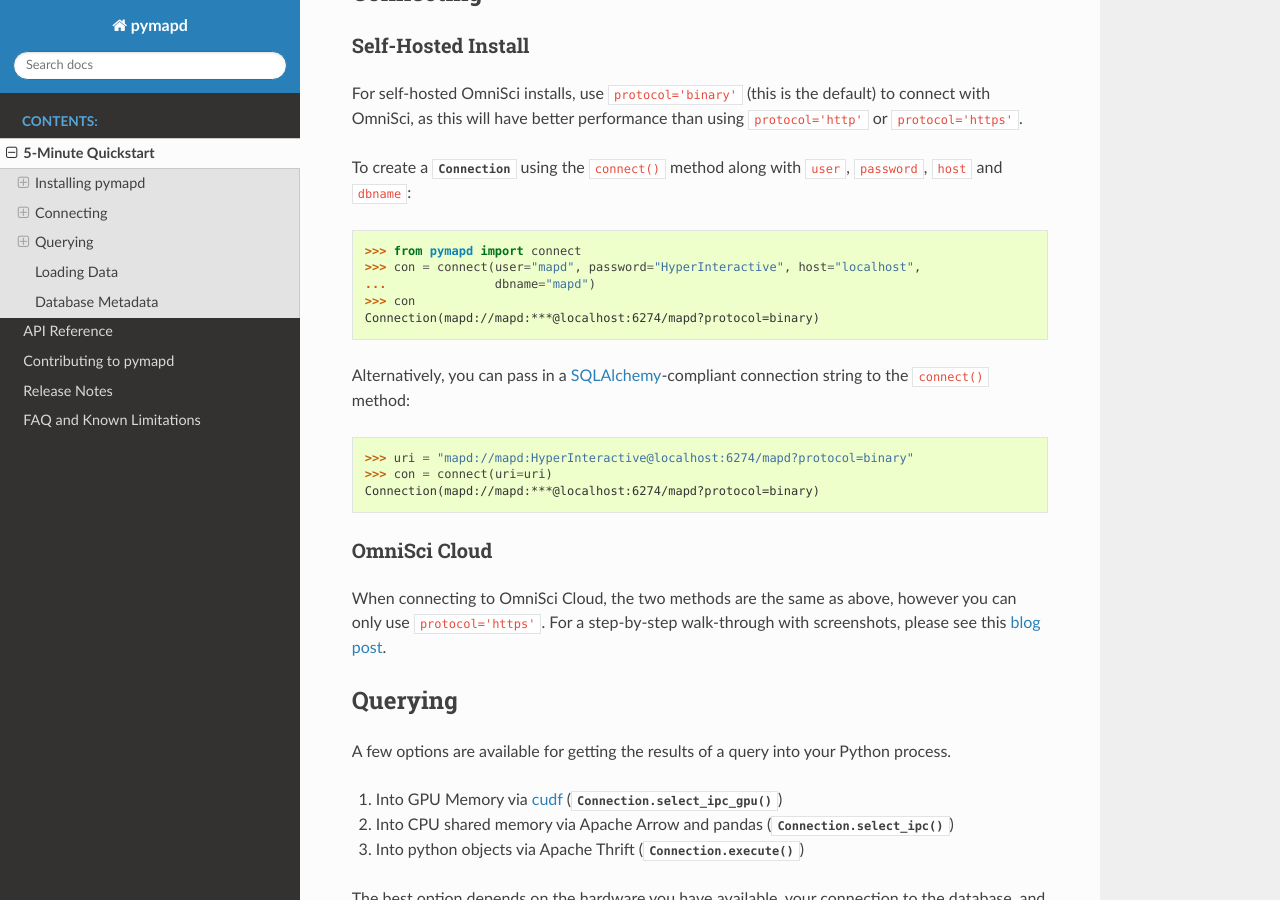
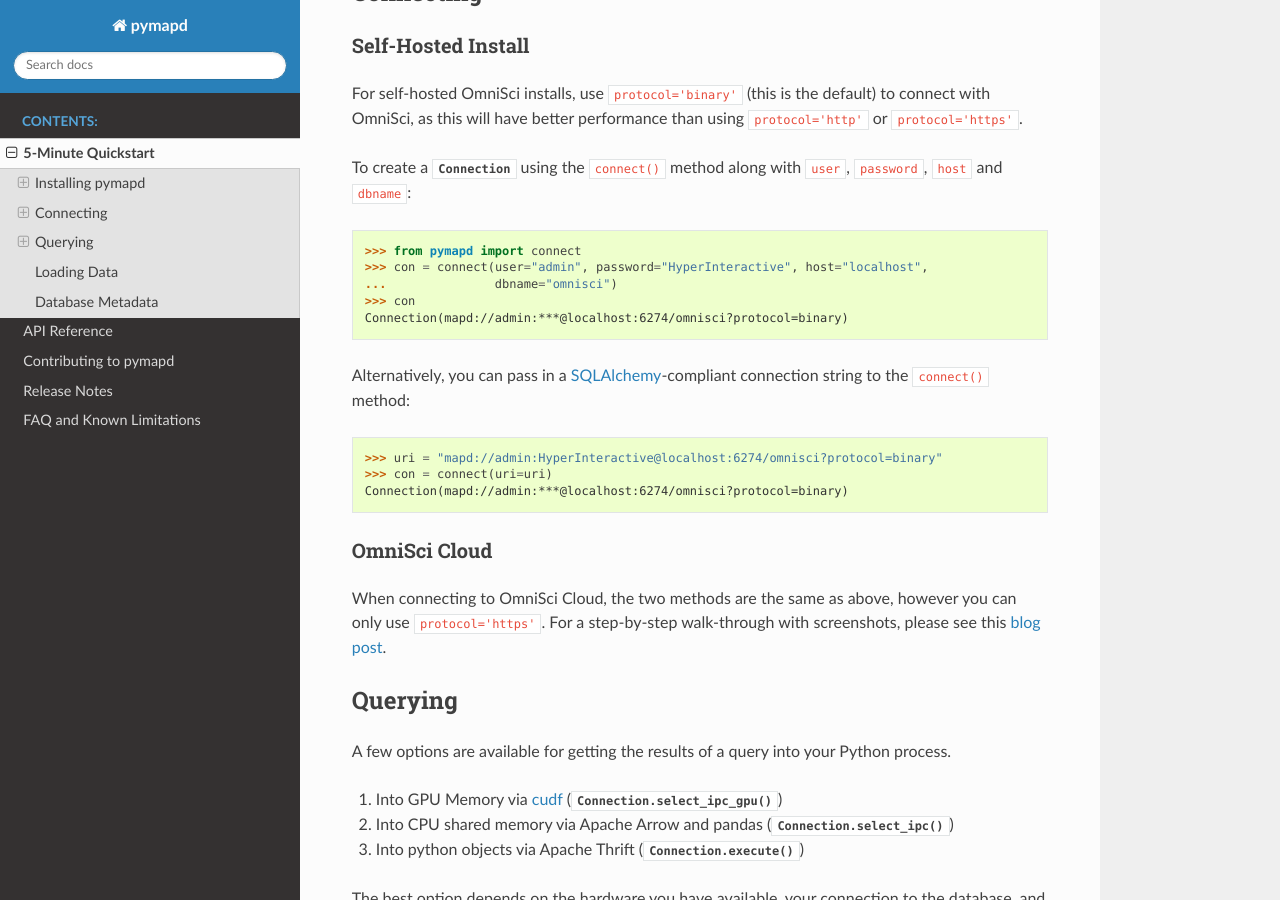
Before and after one commit to heavyai/pymapd, a Sphinx documentation site: the page built from docs/source/usage.rst, in a window 1280 px wide and 900 px high, scrolled down 1155 px. Built offline with Sphinx 7.4.7 and the Read the Docs theme 2.0.0, drawn with Linux system fonts in a browser that asks for light colours; some of the changed text lies outside the part shown.

Commit message:
Update connection parameters (#239)
* Update default user/dbname

As per the new changes in core, update default user name and database name to admin and omnisci respectively
Similar updates to documentation
Update connection parameters unit tests

* Fix dashboard test to rerun them successfully

* Fix test error handling

* Update additional fields add omnisci dbname

* flake8 fixes

```diff
--- a/docs/source/index.rst
+++ b/docs/source/index.rst
@@ -13,8 +13,8 @@
 .. code-block:: python
 
    >>> from pymapd import connect
-   >>> con = connect(user="mapd", password="HyperInteractive", host="localhost",
-   ...               dbname="mapd")
+   >>> con = connect(user="admin", password="HyperInteractive", host="localhost",
+   ...               dbname="omnisci")
    >>> df = con.select_ipc_gpu("SELECT depdelay, arrdelay"
    ...                         "FROM flights_2008_10k"
    ...                         "LIMIT 100")
--- a/docs/source/usage.rst
+++ b/docs/source/usage.rst
@@ -73,19 +73,19 @@
 .. code-block:: python
 
    >>> from pymapd import connect
-   >>> con = connect(user="mapd", password="HyperInteractive", host="localhost",
-   ...               dbname="mapd")
+   >>> con = connect(user="admin", password="HyperInteractive", host="localhost",
+   ...               dbname="omnisci")
    >>> con
-   Connection(mapd://mapd:***@localhost:6274/mapd?protocol=binary)
+   Connection(mapd://admin:***@localhost:6274/omnisci?protocol=binary)
 
 Alternatively, you can pass in a `SQLAlchemy`_-compliant connection string to
 the ``connect()`` method:
 
 .. code-block:: python
 
-   >>> uri = "mapd://mapd:HyperInteractive@localhost:6274/mapd?protocol=binary"
+   >>> uri = "mapd://admin:HyperInteractive@localhost:6274/omnisci?protocol=binary"
    >>> con = connect(uri=uri)
-   Connection(mapd://mapd:***@localhost:6274/mapd?protocol=binary)
+   Connection(mapd://admin:***@localhost:6274/omnisci?protocol=binary)
 
 OmniSci Cloud
 *************
@@ -170,8 +170,8 @@
 
    >>> from pymapd import connect
    >>> import pandas as pd
-   >>> con = connect(user="mapd", password="HyperInteractive", host="localhost",
-   ...               dbname="mapd")
+   >>> con = connect(user="admin", password="HyperInteractive", host="localhost",
+   ...               dbname="omnisci")
    >>> df = pd.read_sql("SELECT depdelay, arrdelay FROM flights_2008_10k limit 100", con)
 
 
```
Also changed, not shown: 6 other files.
